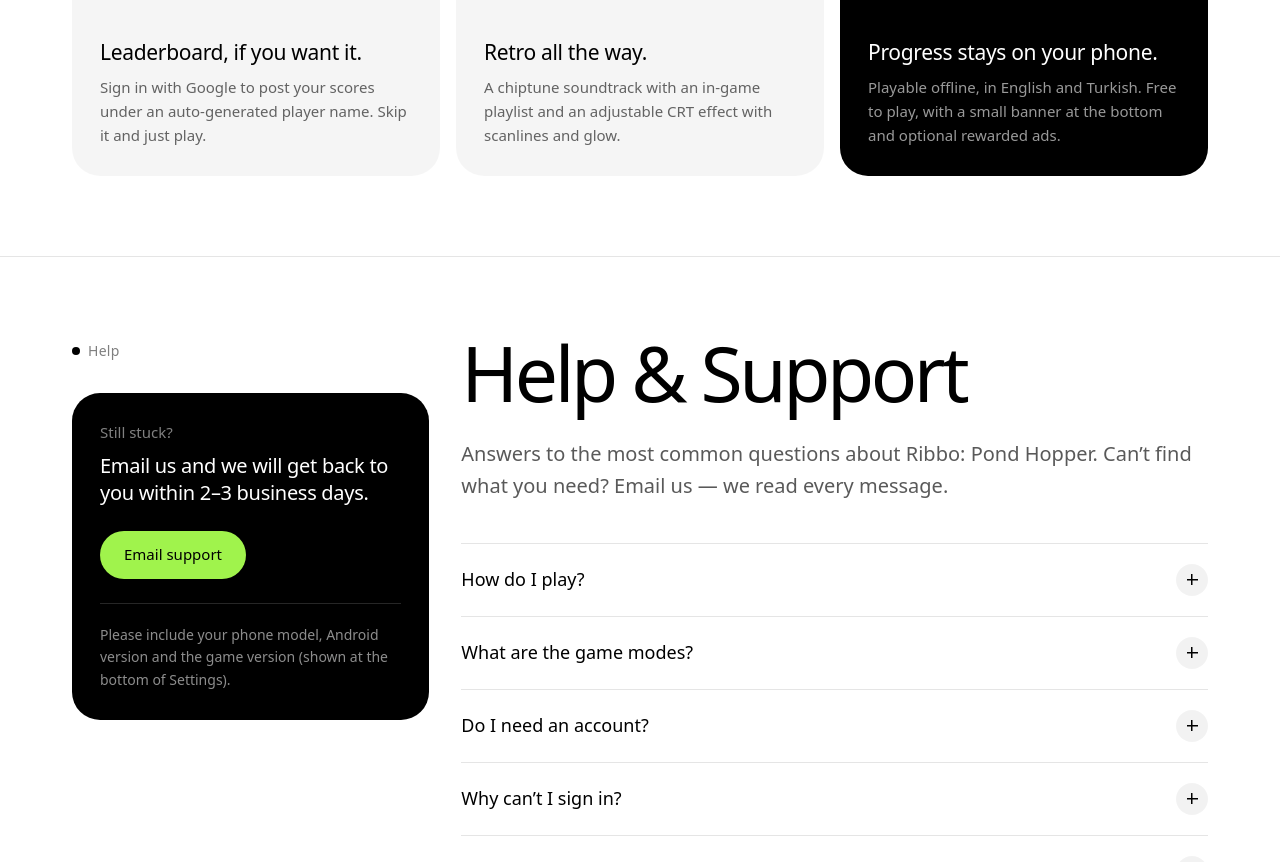
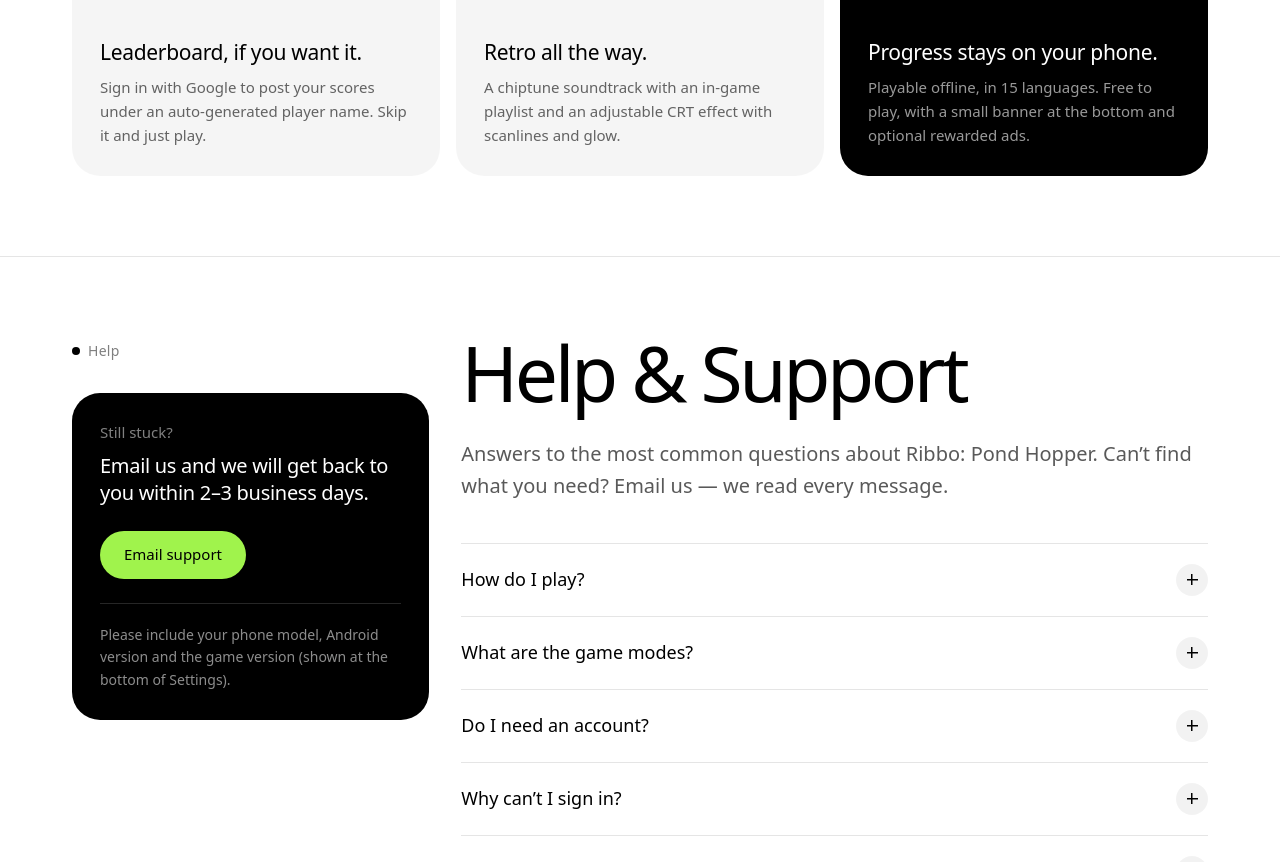
Before and after one commit to moonstreamtech/moonstreamtech.github.io, a website: page Ribbo/index.html in a window 1280 px wide. Shown: the part 2053-2915 px from the top of the page. Drawn offline with Linux system fonts and the light colour scheme; a web font is replaced by a local one.

Commit message:
Ribbo: 15 languages

```diff
--- a/Ribbo/index.html
+++ b/Ribbo/index.html
@@ -150,7 +150,7 @@
         <li class="reveal group flex min-h-[220px] flex-col rounded-[28px] bg-black p-7 text-white">
           <span class="grid size-10 place-items-center rounded-full bg-brand text-[13px] font-medium text-black tabular-nums">09</span>
           <p class="mt-auto pt-10 text-[21px] leading-snug font-medium tracking-[-0.015em]">Progress stays on your phone.</p>
-          <p class="mt-2 text-[15px] leading-relaxed text-white/60">Playable offline, in English and Turkish. Free to play, with a small banner at the bottom and optional rewarded ads.</p>
+          <p class="mt-2 text-[15px] leading-relaxed text-white/60">Playable offline, in 15 languages. Free to play, with a small banner at the bottom and optional rewarded ads.</p>
         </li>
       </ul>
     </div>
```
